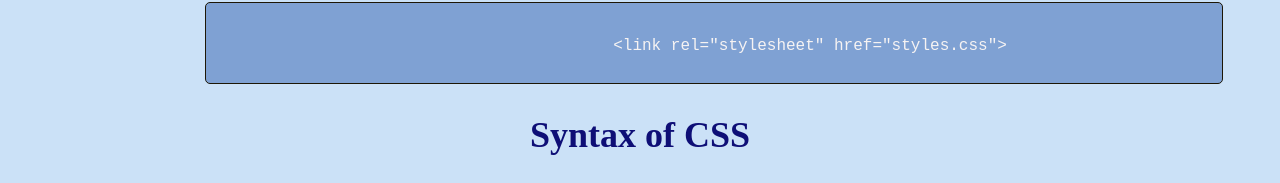
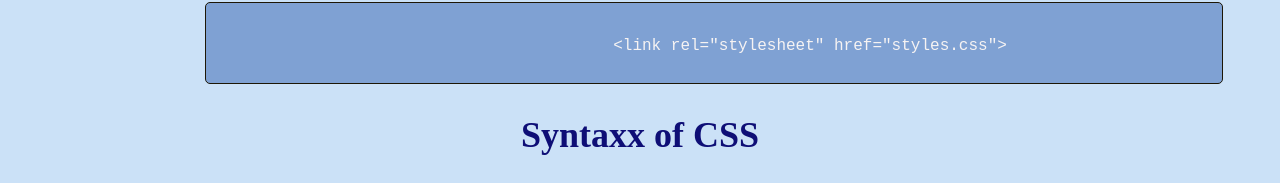
Before and after one commit to tusharlilhare/rid2, a plain HTML site: page cssdata/basics/basics.html in a window 1280 px wide. Shown: the part 535-718 px from the top of the page. Drawn offline with Linux system fonts and the light colour scheme; files whose address does not match are found by name.

Commit message:
add file

```diff
--- a/cssdata/basics/basics.html
+++ b/cssdata/basics/basics.html
@@ -30,7 +30,7 @@
                   </pre>
 
             </div>
-            <h2 style="text-align: center;">Syntax of CSS</h2>
+            <h2 style="text-align: center;">Syntaxx of CSS</h2>
             <div class="box2">
 
                 <img src="syntax.jpg" alt="syntax">
```
